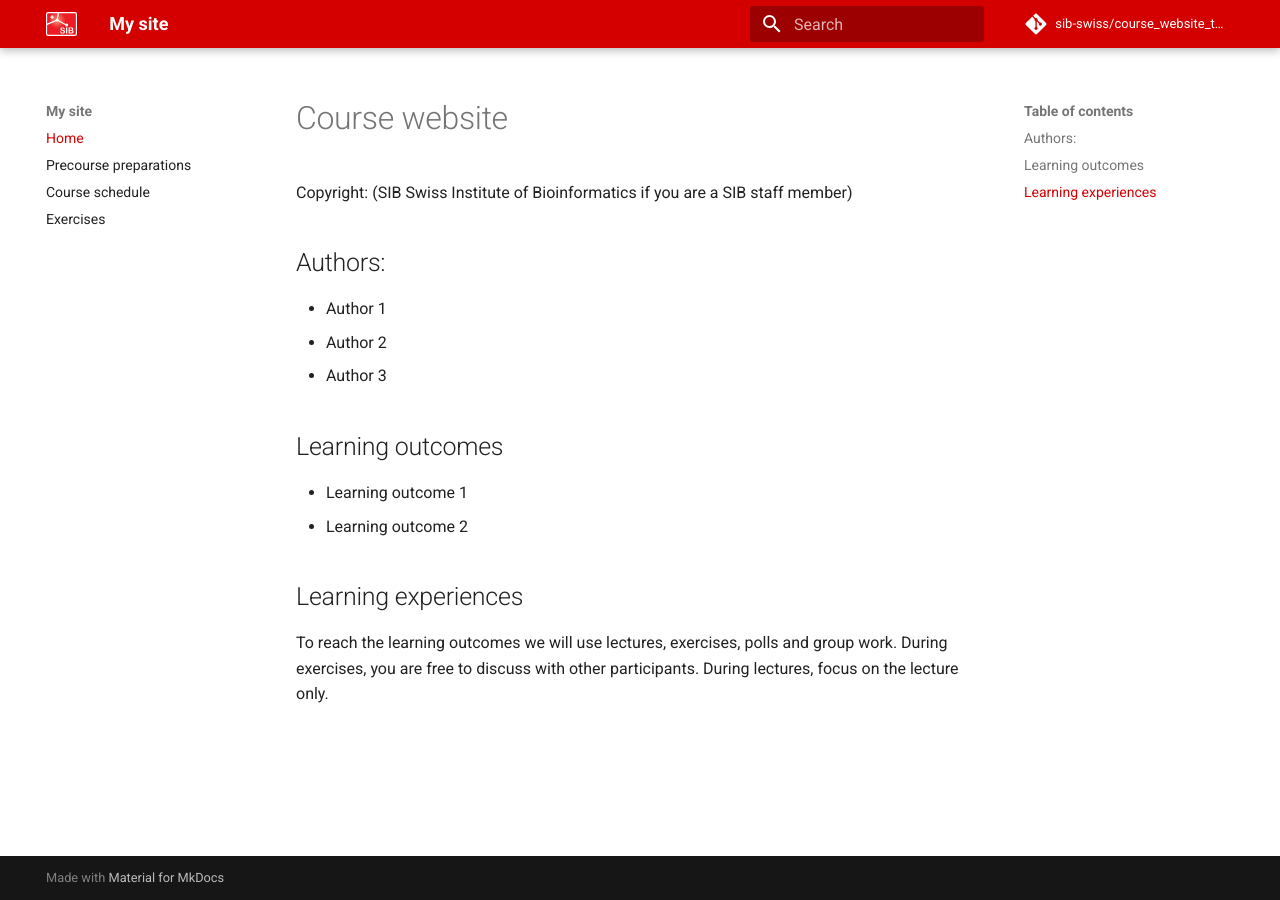
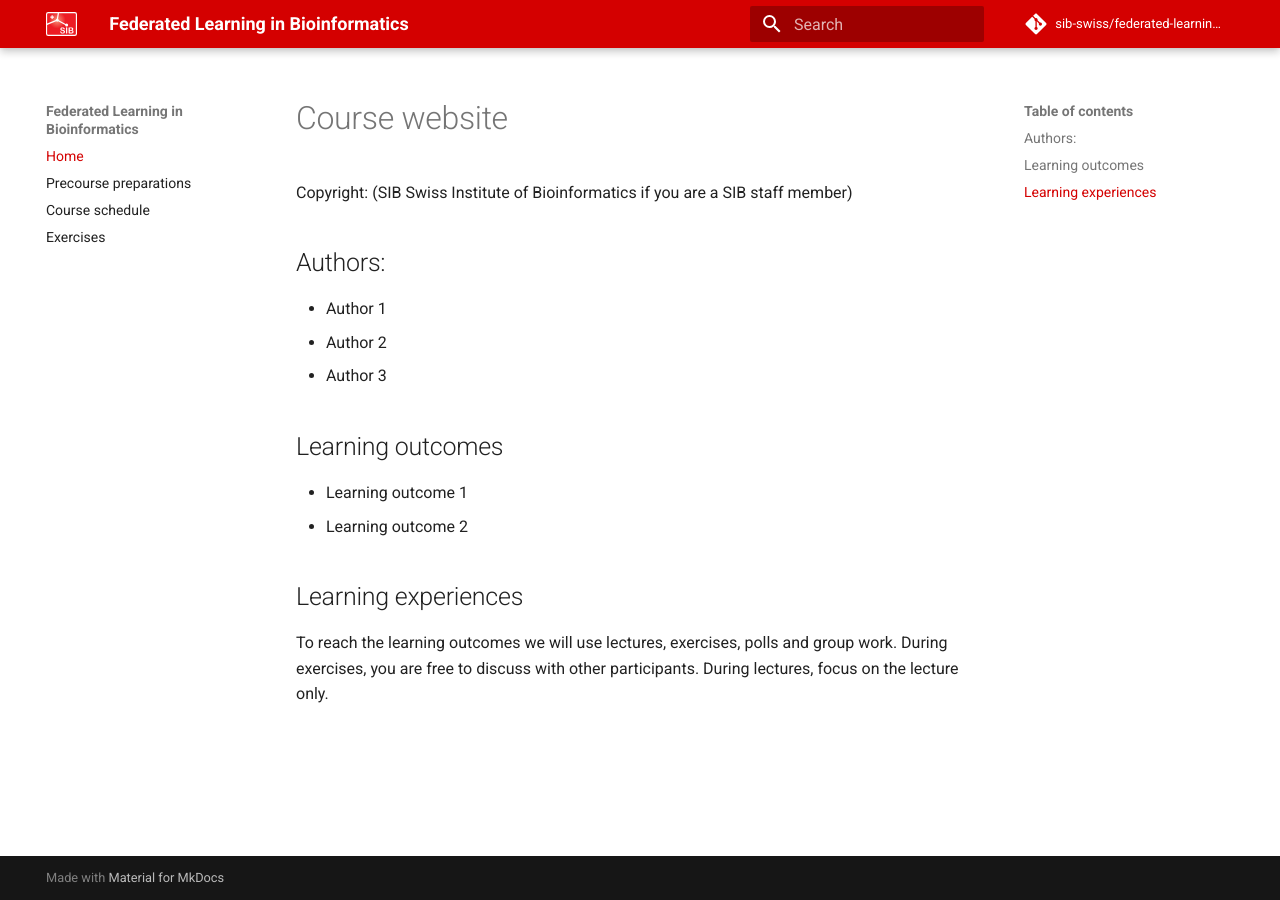
Before and after one commit to sib-swiss/federated-learning-training, an MkDocs documentation site: the page built from docs/index.md, in a window 1280 px wide. Built offline with MkDocs 1.6.1 and Material for MkDocs 9.7.7, drawn with Linux system fonts in a browser that asks for light colours; comment, search, counter and statistics services are not loaded.

Commit message:
changes repo and name to course name

```diff
--- a/mkdocs.yml
+++ b/mkdocs.yml
@@ -1,4 +1,4 @@
-site_name: My site
+site_name: Federated Learning in Bioinformatics
 nav:
     - Home: index.md
     - Precourse preparations: precourse.md
@@ -11,8 +11,8 @@ theme:
   favicon: assets/images/SIB_logo.svg
 
 # Repository
-repo_name: sib-swiss/course_website_template
-repo_url: https://github.com/sib-swiss/course_website_template
+repo_name: sib-swiss/federated-learning-training
+repo_url: https://github.com/sib-swiss/federated-learning-training
 
 markdown_extensions:
   - abbr
```
